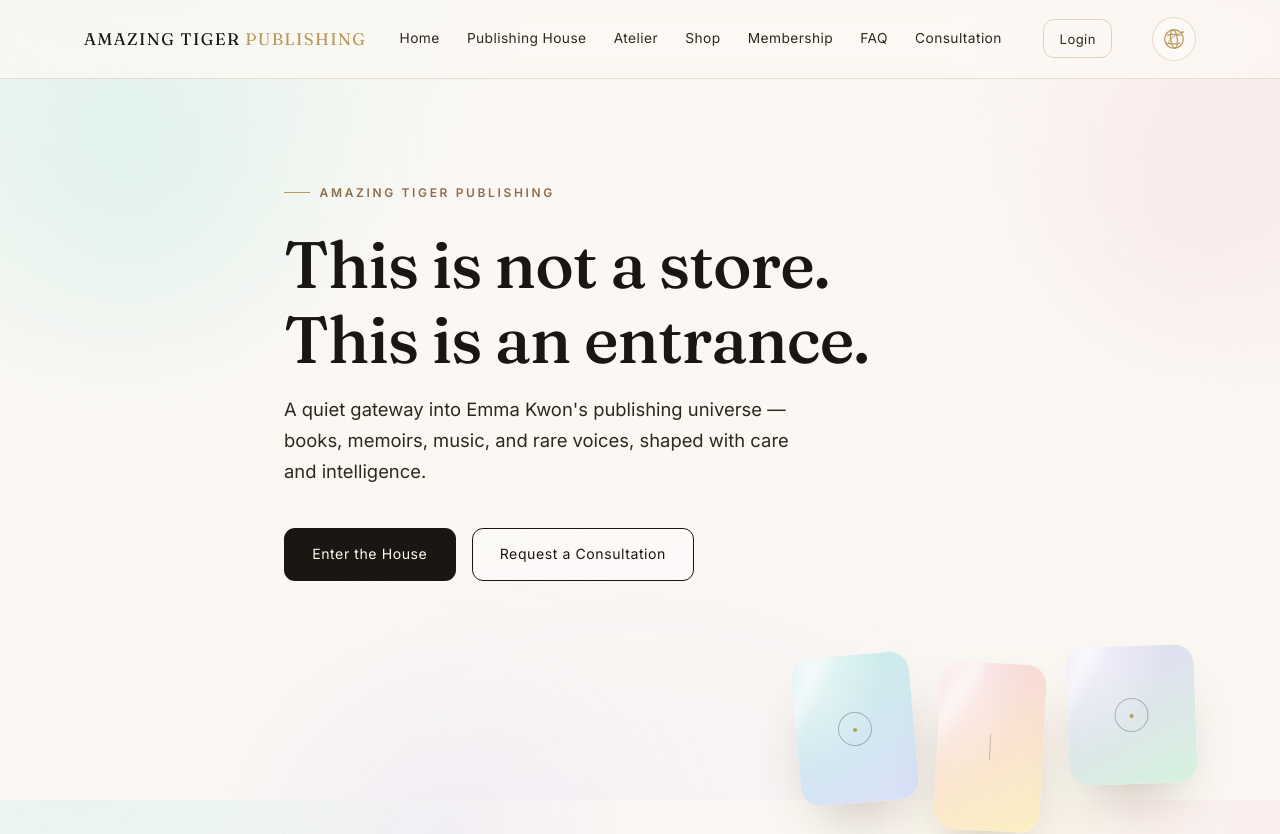
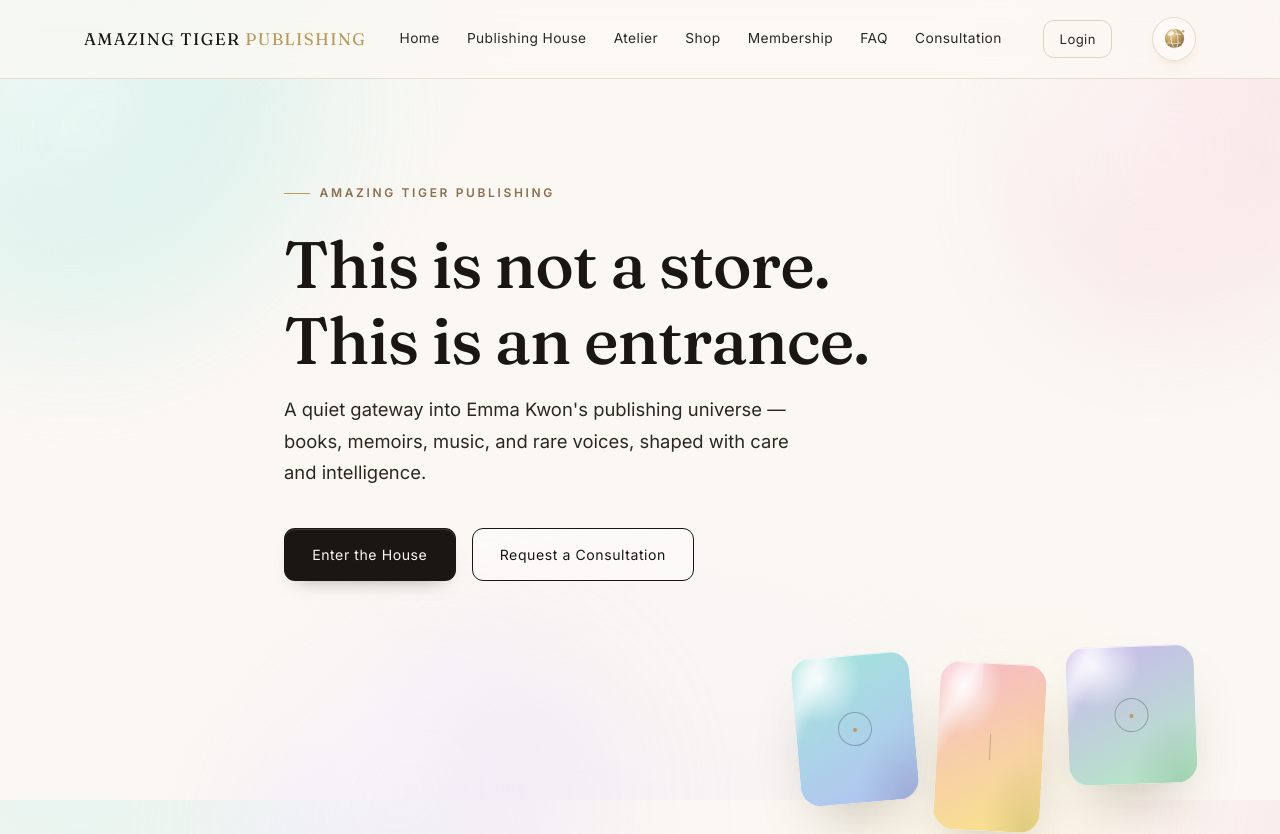
Before and after one commit to k-mama/amazingtiger-site, a Next.js app: page / in a window 1280 px wide. Shown: the top 834 px of the page. Built offline with nearby package versions, Linux system fonts and the light colour scheme.

Commit message:
Enhance Dream Glass system with glossy Apple-style depth and 3D globe mark

```diff
--- a/app/globals.css
+++ b/app/globals.css
@@ -19,23 +19,44 @@
   --color-accent: #2f3b32;
   --color-accent-soft: #47563f;
 
-  /* Dream Glass pastel atmosphere */
+  /* Dream Glass pastel atmosphere — vivid, candy-glass, Apple-polished */
   --dg-porcelain: #fbf8f4;
-  --dg-aqua: #c9eee8;
-  --dg-mint: #d6f2de;
-  --dg-turquoise: #b9e6e9;
-  --dg-rose: #f8d7de;
-  --dg-peach: #fcdcc6;
-  --dg-lemon: #fbf0c3;
-  --dg-lavender: #e4daf7;
-  --dg-periwinkle: #dae1f8;
-  --dg-gold-bright: #e6cd94;
+  --dg-aqua: #a3e6da;
+  --dg-mint: #b3ecc2;
+  --dg-turquoise: #8fdce3;
+  --dg-rose: #f6b8c9;
+  --dg-peach: #fac89e;
+  --dg-lemon: #f8e588;
+  --dg-lavender: #cab6f0;
+  --dg-periwinkle: #b3c1f4;
+  --dg-gold-bright: #eccf8e;
 
-  --glass-light-bg: rgba(255, 255, 255, 0.5);
-  --glass-light-bg-strong: rgba(255, 255, 255, 0.74);
-  --glass-light-border: rgba(255, 255, 255, 0.75);
+  --glass-light-bg: rgba(255, 255, 255, 0.52);
+  --glass-light-bg-strong: rgba(255, 255, 255, 0.78);
+  --glass-light-border: rgba(255, 255, 255, 0.8);
   --glass-dark-bg: rgba(20, 18, 14, 0.76);
-  --glass-dark-border: rgba(255, 255, 255, 0.09);
+  --glass-dark-border: rgba(255, 255, 255, 0.1);
+
+  /* Glossy "soft UI" depth: sheen highlight + inner shadow + contact + ambient */
+  --shadow-glossy:
+    inset 0 1.5px 0 rgba(255, 255, 255, 0.95),
+    inset 0 -14px 22px -16px rgba(60, 40, 20, 0.16),
+    0 2px 5px rgba(60, 40, 20, 0.07),
+    0 26px 48px -20px rgba(60, 40, 20, 0.38);
+  --shadow-glossy-hover:
+    inset 0 1.5px 0 rgba(255, 255, 255, 1),
+    inset 0 -14px 22px -16px rgba(60, 40, 20, 0.18),
+    0 3px 7px rgba(60, 40, 20, 0.09),
+    0 34px 60px -22px rgba(60, 40, 20, 0.42);
+  --shadow-glossy-dark:
+    inset 0 1.5px 0 rgba(255, 255, 255, 0.1),
+    inset 0 -18px 30px -18px rgba(0, 0, 0, 0.5),
+    0 3px 8px rgba(0, 0, 0, 0.25),
+    0 46px 90px -34px rgba(0, 0, 0, 0.65);
+  --shadow-glossy-tile:
+    inset 0 1.5px 0 rgba(255, 255, 255, 0.85),
+    inset 0 -8px 12px -8px rgba(60, 40, 20, 0.18),
+    0 14px 26px -14px rgba(60, 40, 20, 0.4);
 
   --radius-lg: 26px;
   --radius-md: 18px;
@@ -199,9 +220,7 @@ button {
   -webkit-backdrop-filter: blur(20px) saturate(160%);
   border: 1px solid var(--glass-light-border);
   border-radius: var(--radius-lg);
-  box-shadow:
-    inset 0 1px 0 rgba(255, 255, 255, 0.7),
-    0 30px 60px -32px rgba(70, 50, 30, 0.35);
+  box-shadow: var(--shadow-glossy);
 }
 
 .glass-panel--solid {
@@ -222,9 +241,7 @@ button {
   border: 1px solid var(--glass-dark-border);
   border-radius: var(--radius-lg);
   color: var(--color-ivory);
-  box-shadow:
-    inset 0 1px 0 rgba(255, 255, 255, 0.07),
-    0 44px 90px -40px rgba(0, 0, 0, 0.62);
+  box-shadow: var(--shadow-glossy-dark);
 }
 
 .panel::before {
@@ -560,14 +577,23 @@ button {
   border-radius: 999px;
   color: var(--color-gold);
   cursor: pointer;
+  box-shadow: inset 0 1px 0 rgba(255, 255, 255, 0.6), 0 8px 16px -10px rgba(185, 154, 91, 0.4);
   transition: color 0.3s var(--ease-soft), border-color 0.3s var(--ease-soft), background-color 0.3s var(--ease-soft), box-shadow 0.3s var(--ease-soft);
+}
+
+.lang-switch__trigger svg {
+  transition: transform 0.3s var(--ease-soft);
+}
+
+.lang-switch__trigger:hover svg {
+  transform: scale(1.08);
 }
 
 .lang-switch__trigger:hover {
   color: var(--dg-gold-bright);
   border-color: rgba(185, 154, 91, 0.6);
   background: rgba(255, 255, 255, 0.5);
-  box-shadow: 0 0 0 7px rgba(185, 154, 91, 0.08);
+  box-shadow: inset 0 1px 0 rgba(255, 255, 255, 0.8), 0 0 0 7px rgba(185, 154, 91, 0.1), 0 10px 20px -12px rgba(185, 154, 91, 0.5);
 }
 
 .lang-switch__trigger:focus-visible {
@@ -680,12 +706,13 @@ button {
 .btn-primary {
   background: var(--color-ink);
   color: var(--color-ivory);
+  box-shadow: inset 0 1px 0 rgba(255, 255, 255, 0.14), 0 10px 20px -14px rgba(26, 23, 18, 0.5);
 }
 
 .btn-primary:hover {
   background: var(--color-ink-soft);
   transform: translateY(-1px) scale(1.01);
-  box-shadow: 0 16px 30px -18px rgba(26, 23, 18, 0.55);
+  box-shadow: inset 0 1px 0 rgba(255, 255, 255, 0.18), 0 18px 32px -18px rgba(26, 23, 18, 0.58);
 }
 
 .btn-primary:focus-visible {
@@ -734,12 +761,13 @@ button {
 .btn-gold {
   background: linear-gradient(135deg, var(--color-gold), var(--dg-gold-bright));
   color: var(--color-ink);
+  box-shadow: inset 0 1px 0 rgba(255, 255, 255, 0.5), 0 10px 20px -14px rgba(185, 154, 91, 0.5);
 }
 
 .btn-gold:hover {
   background: linear-gradient(135deg, var(--dg-gold-bright), var(--color-gold-soft));
   transform: translateY(-1px) scale(1.01);
-  box-shadow: 0 16px 30px -18px rgba(185, 154, 91, 0.55);
+  box-shadow: inset 0 1px 0 rgba(255, 255, 255, 0.6), 0 18px 32px -18px rgba(185, 154, 91, 0.6);
 }
 
 .btn-gold:focus-visible {
@@ -870,8 +898,10 @@ button {
   position: relative;
   overflow: hidden;
   background:
-    radial-gradient(120% 140% at 12% 0%, rgba(255, 255, 255, 0.65), transparent 55%),
+    radial-gradient(60% 50% at 22% 14%, rgba(255, 255, 255, 0.85), transparent 60%),
+    radial-gradient(70% 80% at 88% 100%, rgba(0, 0, 0, 0.1), transparent 60%),
     linear-gradient(155deg, var(--eo-tone-a, var(--dg-aqua)), var(--eo-tone-b, var(--dg-periwinkle)));
+  box-shadow: inset 0 1px 0 rgba(255, 255, 255, 0.7);
 }
 
 .editorial-object::before {
@@ -930,13 +960,13 @@ button {
   border: 1px solid var(--glass-light-border);
   border-radius: var(--radius-md);
   overflow: hidden;
-  box-shadow: 0 24px 48px -30px rgba(70, 50, 30, 0.35);
+  box-shadow: var(--shadow-glossy);
   transition: transform 0.4s var(--ease-soft), box-shadow 0.4s var(--ease-soft);
 }
 
 .work-card:hover {
-  transform: translateY(-3px);
-  box-shadow: 0 30px 60px -28px rgba(70, 50, 30, 0.4);
+  transform: translateY(-4px);
+  box-shadow: var(--shadow-glossy-hover);
 }
 
 .work-card__media {
@@ -991,7 +1021,7 @@ button {
   overflow: hidden;
   border-radius: var(--radius-lg);
   border: 1px solid var(--glass-light-border);
-  box-shadow: 0 30px 60px -30px rgba(70, 50, 30, 0.4);
+  box-shadow: var(--shadow-glossy);
 }
 
 /* =========================================================================
@@ -1008,12 +1038,13 @@ button {
   height: 52px;
   border-radius: var(--radius-sm);
   background:
-    radial-gradient(120% 130% at 15% 10%, rgba(255, 255, 255, 0.75), transparent 55%),
+    radial-gradient(120% 130% at 20% 12%, rgba(255, 255, 255, 0.85), transparent 55%),
     var(--tile-tone, var(--dg-aqua));
-  border: 1px solid rgba(255, 255, 255, 0.6);
-  box-shadow: 0 14px 26px -16px rgba(70, 50, 30, 0.4);
+  border: 1px solid rgba(255, 255, 255, 0.7);
+  box-shadow: var(--shadow-glossy-tile);
   color: var(--color-ink);
   flex-shrink: 0;
+  transition: transform 0.3s var(--ease-soft), box-shadow 0.3s var(--ease-soft);
 }
 
 /* =========================================================================
@@ -1081,7 +1112,7 @@ button {
   -webkit-backdrop-filter: blur(18px) saturate(150%);
   border: 1px solid var(--glass-light-border);
   border-radius: var(--radius-lg);
-  box-shadow: 0 30px 60px -32px rgba(70, 50, 30, 0.35);
+  box-shadow: var(--shadow-glossy);
 }
 
 .status-note {
@@ -1116,7 +1147,7 @@ button {
   -webkit-backdrop-filter: blur(16px) saturate(150%);
   border: 1px solid var(--glass-light-border);
   border-radius: var(--radius-md);
-  box-shadow: 0 20px 40px -28px rgba(70, 50, 30, 0.3);
+  box-shadow: var(--shadow-glossy);
 }
 
 .cart-preview__label {
@@ -1174,13 +1205,13 @@ button {
   overflow: hidden;
   display: flex;
   flex-direction: column;
-  box-shadow: 0 24px 48px -30px rgba(70, 50, 30, 0.35);
+  box-shadow: var(--shadow-glossy);
   transition: transform 0.4s var(--ease-soft), box-shadow 0.4s var(--ease-soft);
 }
 
 .product-card:hover {
-  transform: translateY(-3px);
-  box-shadow: 0 30px 60px -28px rgba(70, 50, 30, 0.4);
+  transform: translateY(-4px);
+  box-shadow: var(--shadow-glossy-hover);
 }
 
 .product-card__media {
@@ -1334,7 +1365,17 @@ button {
   -webkit-backdrop-filter: blur(14px) saturate(150%);
   border: 1px solid var(--glass-light-border);
   border-radius: var(--radius-md);
-  box-shadow: 0 20px 40px -28px rgba(70, 50, 30, 0.32);
+  box-shadow: var(--shadow-glossy);
+  transition: transform 0.3s var(--ease-soft), box-shadow 0.3s var(--ease-soft);
+}
+
+.info-card:hover {
+  transform: translateY(-3px);
+  box-shadow: var(--shadow-glossy-hover);
+}
+
+.info-card:hover .dg-icon-tile {
+  transform: translateY(-2px) scale(1.05);
 }
 
 .info-card h3 {
--- a/components/AmbientBackdrop.tsx
+++ b/components/AmbientBackdrop.tsx
@@ -30,8 +30,8 @@ export default function AmbientBackdrop({ blobs }: AmbientBackdropProps) {
             left: blob.left,
             right: blob.right,
             bottom: blob.bottom,
-            opacity: blob.opacity ?? 0.6,
-            background: `radial-gradient(circle, ${blob.color}, transparent 70%)`,
+            opacity: blob.opacity ?? 0.7,
+            background: `radial-gradient(circle at 32% 28%, rgba(255,255,255,0.9), ${blob.color} 38%, transparent 72%)`,
           }}
         />
       ))}
--- a/components/LanguageSwitcher.tsx
+++ b/components/LanguageSwitcher.tsx
@@ -1,7 +1,7 @@
 "use client";
 
 import Link from "next/link";
-import { useEffect, useRef, useState } from "react";
+import { useEffect, useId, useRef, useState } from "react";
 import { usePathname } from "next/navigation";
 import { locales, localeNames, type Locale } from "@/lib/i18n/config";
 
@@ -15,42 +15,44 @@ function stripLocalePrefix(pathname: string): string {
 }
 
 /**
- * A small house mark, not a stock globe icon: an outer seal circle, one
- * tilted meridian, two asymmetric latitude arcs, and a single quiet
- * off-axis trace (a route line / spine curve) ending in a champagne
- * coordinate dot. Reads as "globe" at a glance, but the diagonal trace
- * and dot are what make it Amazing Tiger's, not a UI kit's.
+ * A small house mark, not a stock globe icon: a glossy champagne-gold
+ * sphere (radial gradient + specular highlight, matching the site's
+ * "Dream Glass" material) with a tilted meridian, two asymmetric latitude
+ * arcs, and a single quiet off-axis trace etched into the surface, ending
+ * in a coordinate dot just past the rim.
  */
 function AmazingTigerGlobeMark() {
+  const gradientId = useId();
+
   return (
-    <svg
-      viewBox="0 0 28 28"
-      width="26"
-      height="26"
-      fill="none"
-      stroke="currentColor"
-      strokeWidth="1.25"
-      strokeLinecap="round"
-      strokeLinejoin="round"
-      aria-hidden="true"
-    >
-      <circle cx="14" cy="14" r="10" vectorEffect="non-scaling-stroke" />
+    <svg viewBox="0 0 28 28" width="27" height="27" aria-hidden="true">
+      <defs>
+        <radialGradient id={gradientId} cx="33%" cy="27%" r="78%">
+          <stop offset="0%" style={{ stopColor: "var(--dg-gold-bright)" }} />
+          <stop offset="58%" style={{ stopColor: "var(--color-gold)" }} />
+          <stop offset="100%" style={{ stopColor: "var(--color-bronze)" }} />
+        </radialGradient>
+      </defs>
+
+      <circle cx="14" cy="14" r="10" fill={`url(#${gradientId})`} />
+
+      <g fill="none" stroke="rgba(255,255,255,0.6)" strokeWidth="1" strokeLinecap="round" strokeLinejoin="round">
+        <ellipse cx="14" cy="14" rx="3.6" ry="10" transform="rotate(-6 14 14)" />
+        <path d="M7.2 10 Q14 8.1 20.8 10" />
+        <path d="M8 18.6 Q14 20.1 20 18.6" />
+        <path d="M6.5 19.5 C9.6 14.4 14.8 9.8 19.6 8.3" opacity="0.55" />
+      </g>
+
       <ellipse
-        cx="14"
-        cy="14"
+        cx="10.3"
+        cy="8.8"
         rx="3.6"
-        ry="10"
-        transform="rotate(-6 14 14)"
-        vectorEffect="non-scaling-stroke"
+        ry="2.1"
+        fill="rgba(255,255,255,0.65)"
+        transform="rotate(-20 10.3 8.8)"
       />
-      <path d="M7.2 10 Q14 8.1 20.8 10" vectorEffect="non-scaling-stroke" />
-      <path d="M8 18.6 Q14 20.1 20 18.6" vectorEffect="non-scaling-stroke" />
-      <path
-        d="M6.5 19.5 C9.6 14.4 14.8 9.8 19.6 8.3"
-        opacity="0.6"
-        vectorEffect="non-scaling-stroke"
-      />
-      <circle cx="23" cy="6.6" r="1.3" fill="currentColor" stroke="none" />
+
+      <circle cx="23" cy="6.6" r="1.35" fill="var(--color-gold)" stroke="rgba(255,255,255,0.7)" strokeWidth="0.6" />
     </svg>
   );
 }
```
